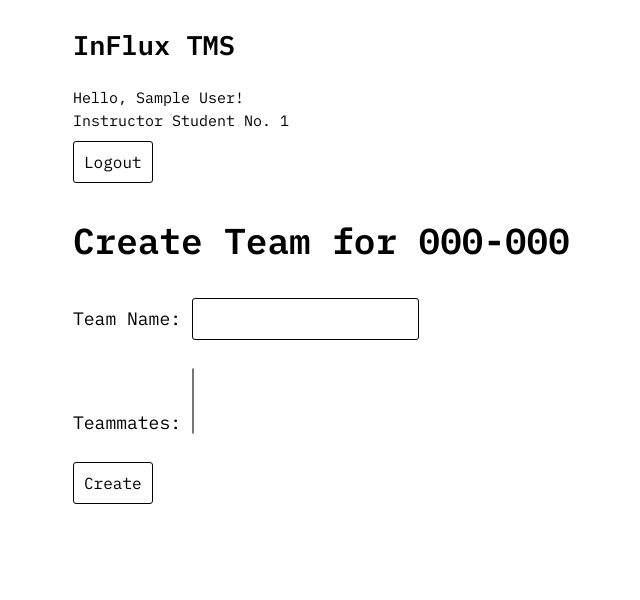
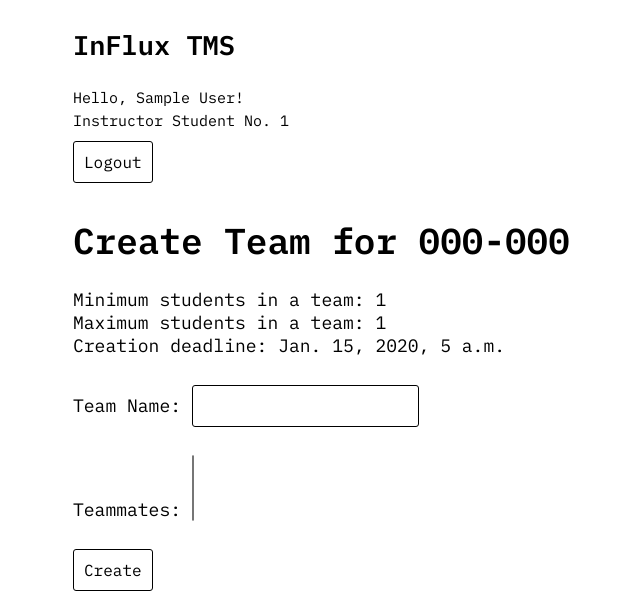
Before and after one commit to RyanFleck/Influx, a Django app: page /tms/info/section/1/createteam/ in a window 1280 px wide. Shown: the top 600 px of the page, without its empty margins (252-892 px from the left). Run offline with Django 3.2, Linux system fonts and the light colour scheme; a user stored in the database is signed in; tables that the repository leaves empty hold one stand-in row (values such as "Sample post"); parts of the project's set-up code (start-up, migrations or seed data) failed here and were passed over.

Commit message:
Fulfilled Use Case: Create Team

```diff
--- a/influx_tms/forms.py
+++ b/influx_tms/forms.py
@@ -118,7 +118,8 @@ class InfluxUserUpdateForm(UserChangeForm):
 
 class TeamCreationForm(forms.Form):
     team_name = forms.CharField(label='Team Name')
-    teammates = forms.ModelMultipleChoiceField(label='Teammates', queryset=Student.objects.all())
+    teammates = forms.ModelMultipleChoiceField(
+        label='Teammates', queryset=Student.objects.all(), required=False)
 
     def clean(self):
         cleaned_data = super(TeamCreationForm, self).clean()
@@ -134,5 +135,15 @@ class TeamCreationForm(forms.Form):
 
         # The form can only show students that are in the same section,
         #  and are not in another team.
-        self.fields['teammates'].queryset = Student.objects.filter(
+        students_without_a_team = Student.objects.filter(
             course_sections=section).exclude(user=student.user)
+
+        teams = section.team_set.all()
+        # Remove students in teams
+        for student in students_without_a_team:
+            for team in teams:
+                if team.student_set.filter(user=student.user).exists():
+                    students_without_a_team = students_without_a_team.exclude(
+                        user=student.user)
+
+        self.fields['teammates'].queryset = students_without_a_team
--- a/influx_tms/templates/tms/customlanding/student.html
+++ b/influx_tms/templates/tms/customlanding/student.html
@@ -9,7 +9,7 @@
         {% if section.inteam %}
         in team <a href="{% url 'tms:teaminfo' section.team.id %}">{{ section.teamName }}</a>
         {% else %}
-        not in team, <a href="">create</a> or <a href="">join</a> a team.
+        not in team, <a href="{% url 'tms:createteam' section.section.id %}">create</a> or <a href="">join</a> a team.
         {% endif %}
 
     </li>
--- a/influx_tms/templates/tms/info/team.html
+++ b/influx_tms/templates/tms/info/team.html
@@ -4,7 +4,7 @@
 <h1>{{ team.team_name }}</h1>
 
 <p><b>Member Stats:</b> Max:{{ team.max_students }} Min:{{ team.min_students }} Current:{{ team.student_set.count }}</p>
-
+<p><b>Liasion:</b> {{ team.liasion }}</p>
 <h3>Members</h3>
 <ol>
 {% for student in team.student_set.all %}
--- a/influx_tms/templates/tms/teamcreation.html
+++ b/influx_tms/templates/tms/teamcreation.html
@@ -2,6 +2,11 @@
 {% block main %}
 
 <h1>Create Team for {{ section }}</h1>
+
+<p>Minimum students in a team: {{ section.course.min_student_default }}
+<br>Maximum students in a team: {{ section.course.max_student_default }}
+<br>Creation deadline: {{ section.course.creation_deadline_default }}
+</p>
 
 <form method="post">
     {% csrf_token %}
--- a/influx_tms/views.py
+++ b/influx_tms/views.py
@@ -428,33 +428,67 @@ class TeamCreationFormView(generic.FormView):
         liasion = Student.objects.get(user=self.request.user)
         teammates = form.cleaned_data['teammates']
 
+        print("ALRIGHT LETS PROCESS THIS FUCKING BITCH")
+        print("Creating new team {} with liasion {} and students {}".format(
+            form.cleaned_data['team_name'],
+            liasion,
+            teammates
+        ))
+
+        # Ensure all teammates are available to be placed in a team.
+        students_without_a_team = Student.objects.filter(
+            course_sections=section)
+        teams = section.team_set.all()
+        # Remove students in teams
+        for student in students_without_a_team:
+            for team in teams:
+                if team.student_set.filter(user=student.user).exists():
+                    students_without_a_team = students_without_a_team.exclude(
+                        user=student.user)
+
         for mate in teammates:
-            print(mate)
+            if (mate not in students_without_a_team):
+                form.add_error('team_name', error=forms.ValidationError(
+                    "Form in development."))
+                return super().form_invalid(form)
 
-        self.success_url = "/tms/info/section/{}".format(section.id)
-        print("Will redirect to {}".format(self.success_url))
+        if liasion not in students_without_a_team:
+            form.add_error('team_name', error=forms.ValidationError(
+                "You are already in a team!"))
+            return super().form_invalid(form)
 
-        form.add_error('team_name', error=forms.ValidationError(
-            "Form in development."))
-        return super().form_invalid(form)
+        # Ensure the name is not a duplicate.
+
+        # Create the team
+        newteam = Team.objects.create(
+            section=section,
+            liasion=liasion,
+            team_name=form.cleaned_data['team_name'],
+            formation_deadline=section.course.creation_deadline_default,
+            min_students=section.course.min_student_default,
+            max_students=section.course.max_student_default,
+        )
+        newteam.save()
+
+        for mate in teammates:
+            mate.teams.add(newteam)
+            mate.save()
+
+        liasion.teams.add(newteam)
+        liasion.save()
+
+
+        #self.success_url = "/tms/info/section/{}".format(section.id)
+        #print("Will redirect to {}".format(self.success_url))
+
 
         return super().form_valid(form)
-
-    def update_team_information(self, teams, max_members, min_members, formation_deadline):
-        for team in teams:
-            print("Updating " + str(team))
-            # Update maximum members
-            team.max_students = max_members
-            team.min_students = min_members
-            team.formation_deadline = formation_deadline
-            team.save()
-        pass
 
     def get_context_data(self, *args, **kwargs):
         context = super(TeamCreationFormView, self).get_context_data(
             *args, **kwargs)
 
         section = Section.objects.get(id=self.kwargs['pk'])
-        context['section'] = "{}".format(str(section))
+        context['section'] = section
 
         return context
```
